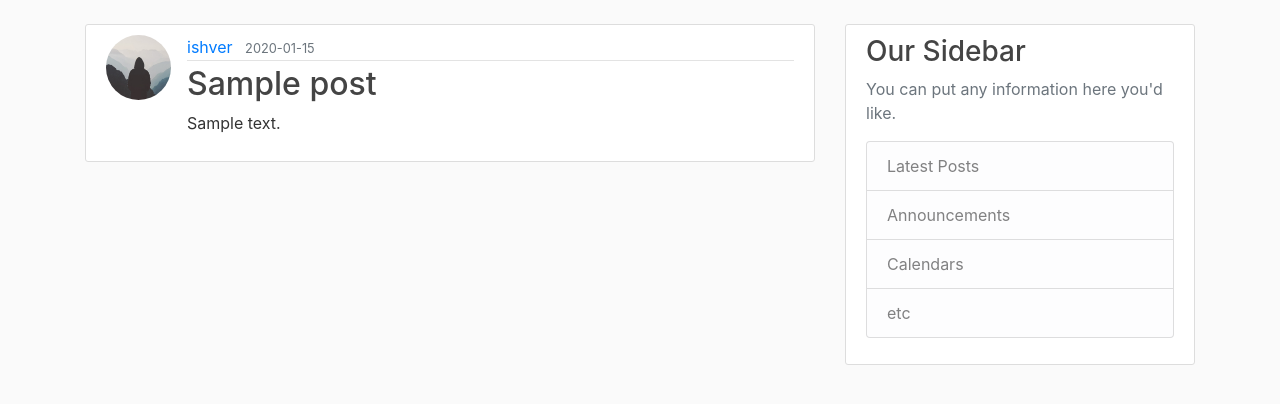
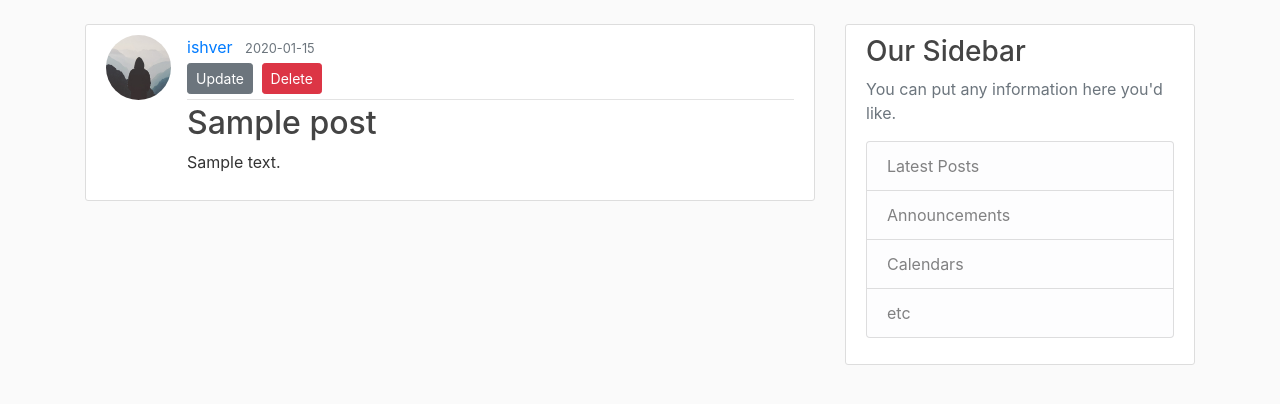
Before and after one commit to ManishVerma16/Flask_Learning, a Flask app: page /post/1 in a window 1280 px wide. Shown: the part 56-460 px from the top of the page. Run offline with Flask 2, Linux system fonts and the light colour scheme; a user stored in the database is signed in; tables that the repository leaves empty hold one stand-in row (values such as "Sample post"); some libraries are stand-ins or nearby versions.

Commit message:
buttons for update, delete and modal effect added

```diff
--- a/flaskblog_env/flaskblog/templates/post.html
+++ b/flaskblog_env/flaskblog/templates/post.html
@@ -1,14 +1,39 @@
-{% extends 'layout.html' %}
+{% extends "layout.html" %}
 {% block content %}
   <article class="media content-section">
-    <img class="rounded-circle article-img" src="{{ url_for('static', filename='profile_pics/' + post.author.image_file) }}" >
+    <img class="rounded-circle article-img" src="{{ url_for('static', filename='profile_pics/' + post.author.image_file) }}">
     <div class="media-body">
       <div class="article-metadata">
         <a class="mr-2" href="#">{{ post.author.username }}</a>
         <small class="text-muted">{{ post.date_posted.strftime('%Y-%m-%d') }}</small>
+        {% if post.author == current_user %}
+          <div>
+            <a class="btn btn-secondary btn-sm mt-1 mb-1" href="{{ url_for('update_post', post_id=post.id) }}">Update</a>
+            <button type="button" class="btn btn-danger btn-sm m-1" data-toggle="modal" data-target="#deleteModal">Delete</button>
           </div>
-        <h2>{{ post.title }}</h2>
+        {% endif %}
+      </div>
+      <h2 class="article-title">{{ post.title }}</h2>
       <p class="article-content">{{ post.content }}</p>
     </div>
   </article>
+  <!-- Modal -->
+  <div class="modal fade" id="deleteModal" tabindex="-1" role="dialog" aria-labelledby="deleteModalLabel" aria-hidden="true">
+    <div class="modal-dialog" role="document">
+      <div class="modal-content">
+        <div class="modal-header">
+          <h5 class="modal-title" id="deleteModalLabel">Delete Post?</h5>
+          <button type="button" class="close" data-dismiss="modal" aria-label="Close">
+            <span aria-hidden="true">&times;</span>
+          </button>
+        </div>
+        <div class="modal-footer">
+          <button type="button" class="btn btn-secondary" data-dismiss="modal">Close</button>
+          <form action="{{ url_for('delete_post', post_id=post.id) }}" method="POST">
+            <input class="btn btn-danger" type="submit" value="Delete">
+          </form>
+        </div>
+      </div>
+    </div>
+  </div>
 {% endblock content %}
```
Lines whose indentation alone changed are shown as unchanged.
